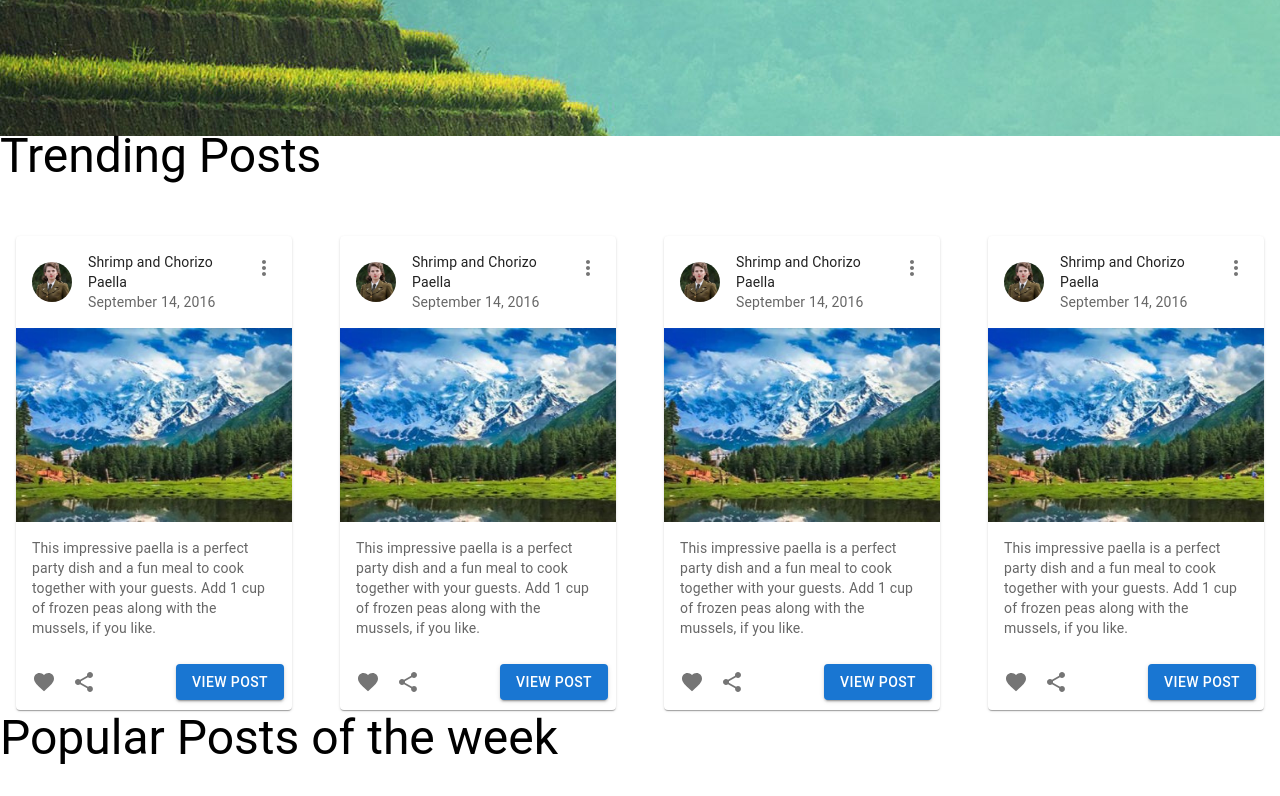
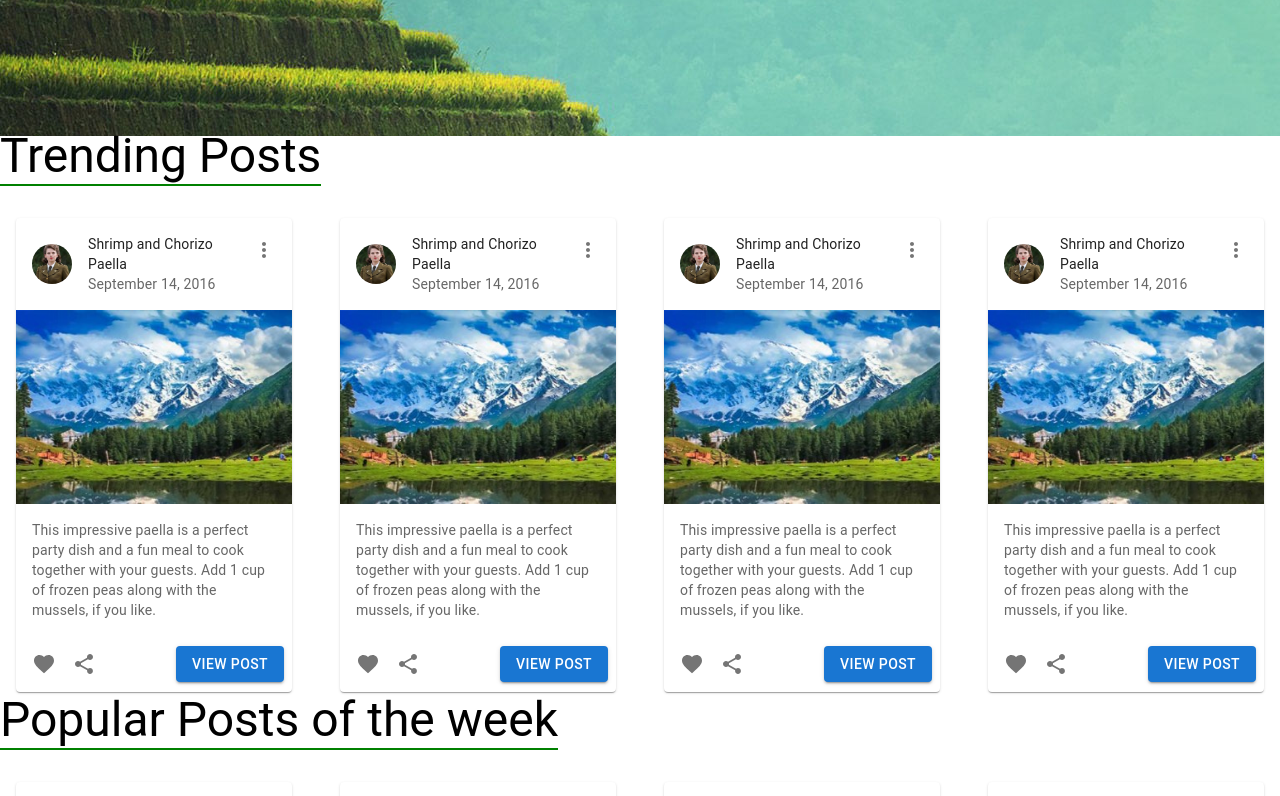
Before and after one commit to imdeveloper100/travel-book, a Next.js app: page / in a window 1280 px wide. Shown: the part 460-1256 px from the top of the page. Built offline with nearby package versions, Linux system fonts and the light colour scheme.

Commit message:
Margins reduced accordingly

```diff
--- a/components/posts/main.module.css
+++ b/components/posts/main.module.css
@@ -2,14 +2,15 @@
   /* font-size: 40px; */
   font-weight: lighter;
   margin: 50px auto 0px;
+  border-bottom: 2px solid green;
 }
 
 .cardGrid {
-  margin: 20px 0px;
+  margin: 20px 0px 0px;
 }
 
 .card {
-  margin-top: 20px;
+  /* margin-top: 20px; */
   border-radius: 20px;
   box-shadow: 5px 10px 20px #00000025;
 }
```
